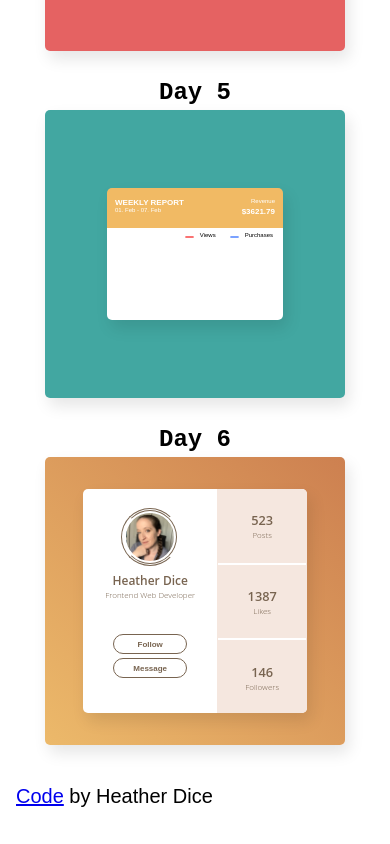
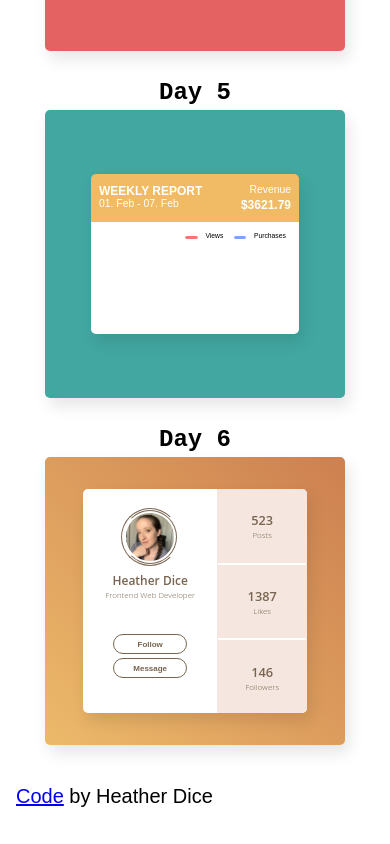
Before and after one commit to heatherdice/100_days_css, a React (Create React App) app: page / in a window 390 px wide. Shown: the part 2390-3234 px from the top of the page. Built offline with nearby package versions, Linux system fonts and the light colour scheme.

Commit message:
Mobile styling day 5

```diff
--- a/src/styles/dayStyles/Day5.css
+++ b/src/styles/dayStyles/Day5.css
@@ -79,7 +79,6 @@
 
 @media (max-width: 945px) {
 	.chart-container {
-		padding: 0.5em;
 		width: 10em;
 		height: 7.25em;
 	}
@@ -102,3 +101,27 @@
 		margin-top: 12em;
 	}
 }
+
+/* mobile styling */
+@media (max-width: 600px) {
+	.chart-container {
+		width: 12em;
+		height: 9em;
+	}
+	/* .chart-header {
+		padding: 0.1em 0;
+	} */
+	.chart-large-text {
+		font-size: 0.75em;
+	}
+	.chart-small-text, .key {
+		font-size: 0.65em;
+	}
+	.key-red, .key-blue {
+		max-width: 1em;
+		margin: 1.65em 0.75em 0 1em;
+	}
+	.view-purchase {
+		margin-top: 2em;
+	}
+}
```
